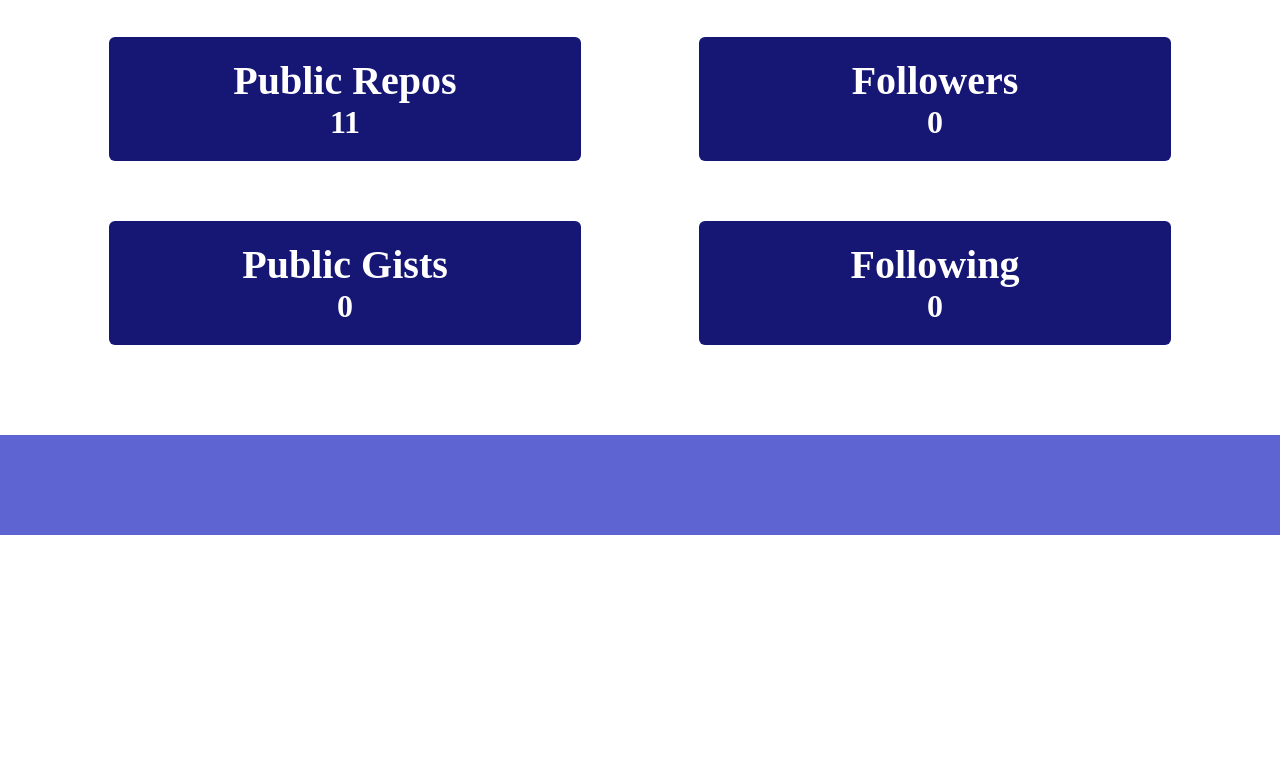
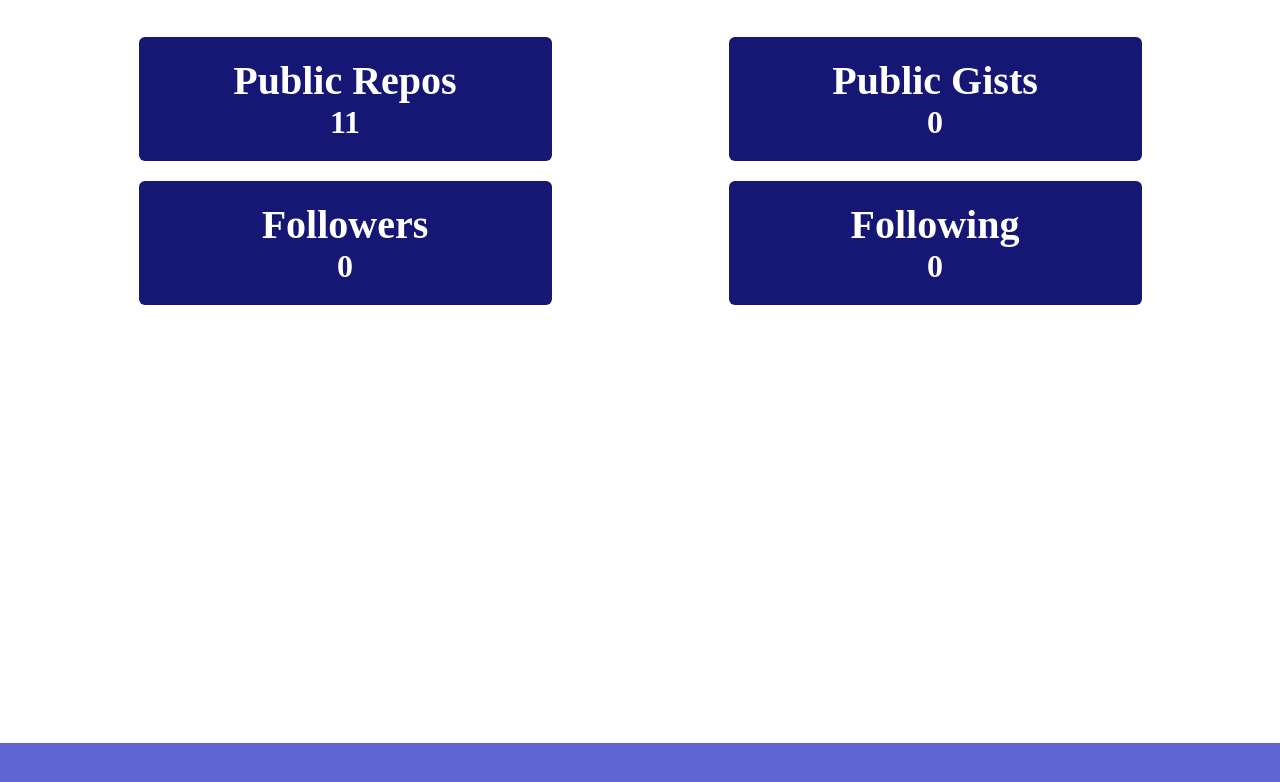
Before and after one commit to kpresta04/profilegenerator, a website: page test.html in a window 1280 px wide. Shown: the part 698-1480 px from the top of the page. Before the commit the page ends 1233 px from the top, so only its background shows below. Drawn offline with nearby package versions, Linux system fonts and the light colour scheme; a web font is replaced by a local one.

Commit message:
adding grid

```diff
--- a/test.html
+++ b/test.html
@@ -110,7 +110,7 @@
          }
 
          .row {
-           display: flex;
+           /* display: grid; */
            flex-wrap: wrap;
            justify-content: space-between;
            margin-top: 20px;
@@ -123,7 +123,7 @@
            background-color: rgb(22, 22, 117);
            color: white;
            margin: 20px auto;
-           width: 40%;
+           width: 70%;
          }
 
          .col {
@@ -154,6 +154,34 @@
           margin: 0px auto;
 
         }
+        .grid{
+          display: grid;
+          grid-template-columns: 1fr 1fr;
+          grid-template-rows: 1fr 1fr;
+          grid-template-areas:
+           "topleft topright"
+           "botleft botright";
+        }
+        #card1{
+          display: grid;
+          grid-area: topleft
+        }
+        #card2{
+
+          display: grid;
+
+          grid-area: topright;
+        }
+        #card3{
+          display: grid;
+
+          grid-area: botleft;
+        }
+        #card4{
+          display: grid;
+
+          grid-area: botright;
+        }
       </style>
 
             </head>
@@ -181,14 +209,17 @@
 
               <h2>Full-Stack Developer</h2>
 
-              <div class="row">
-                <div class="card"> <h2>
+              <div class="grid">
+
+
+              <div id="row1" class="row">
+                <div id="card1"class="card"> <h2>
                   Public Repos
                 </h2>
                 <h3>11</h3>
 
                 </div>
-                <div class="card">
+                <div id="card2" class="card">
                   <h2>
                     Followers
                   </h2>
@@ -196,15 +227,15 @@
 
                 </div>
               </div>
-              <div class="row">
+              <div id="row2" class="row">
 
-                <div class="card"> <h2>
+                <div id="card3" class="card"> <h2>
                   Public Gists
                 </h2>
 
                 <h3>0</h3>
                 </div>
-                <div class="card">
+                <div id="card4" class="card">
                   <h2>
                     Following
                   </h2>
@@ -215,6 +246,8 @@
               </div>
 
           </div>
+        </div>
+
 
           </div>
           </div>
```
